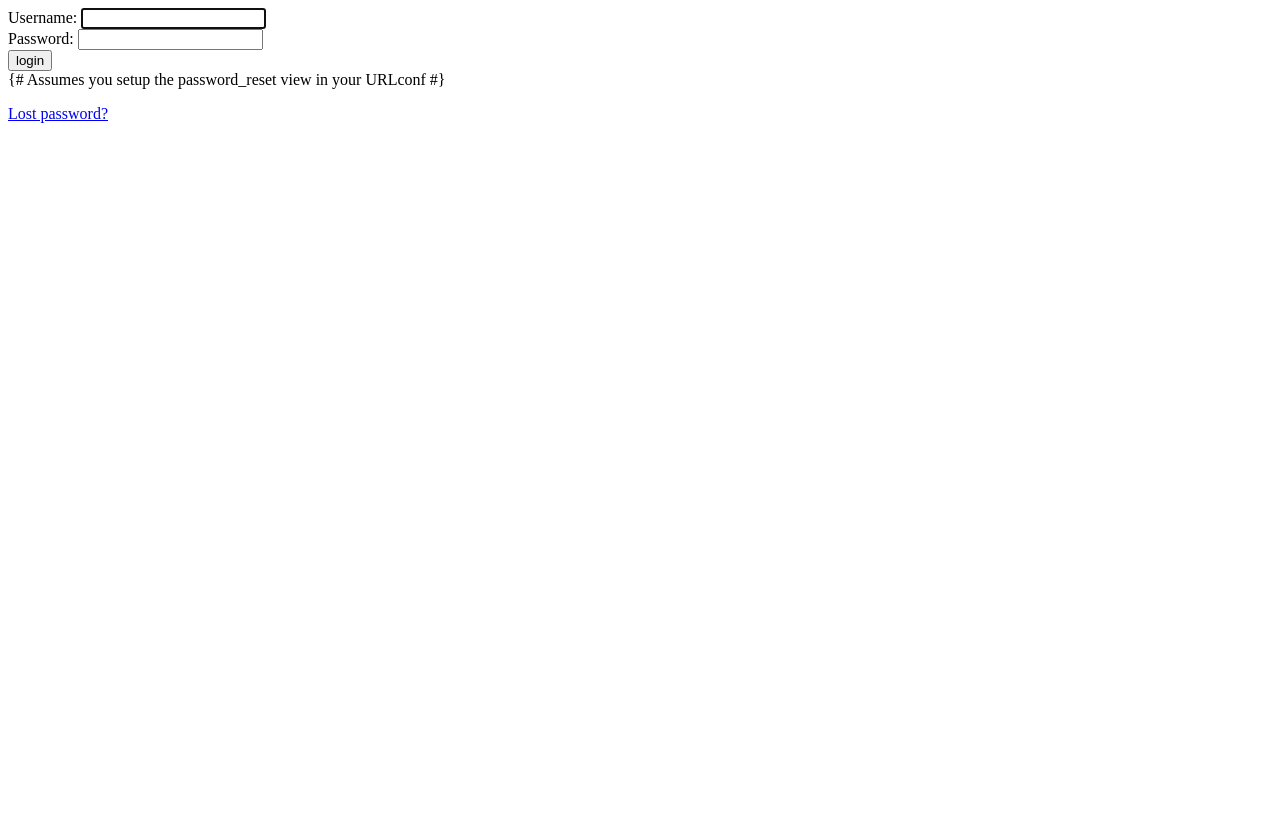
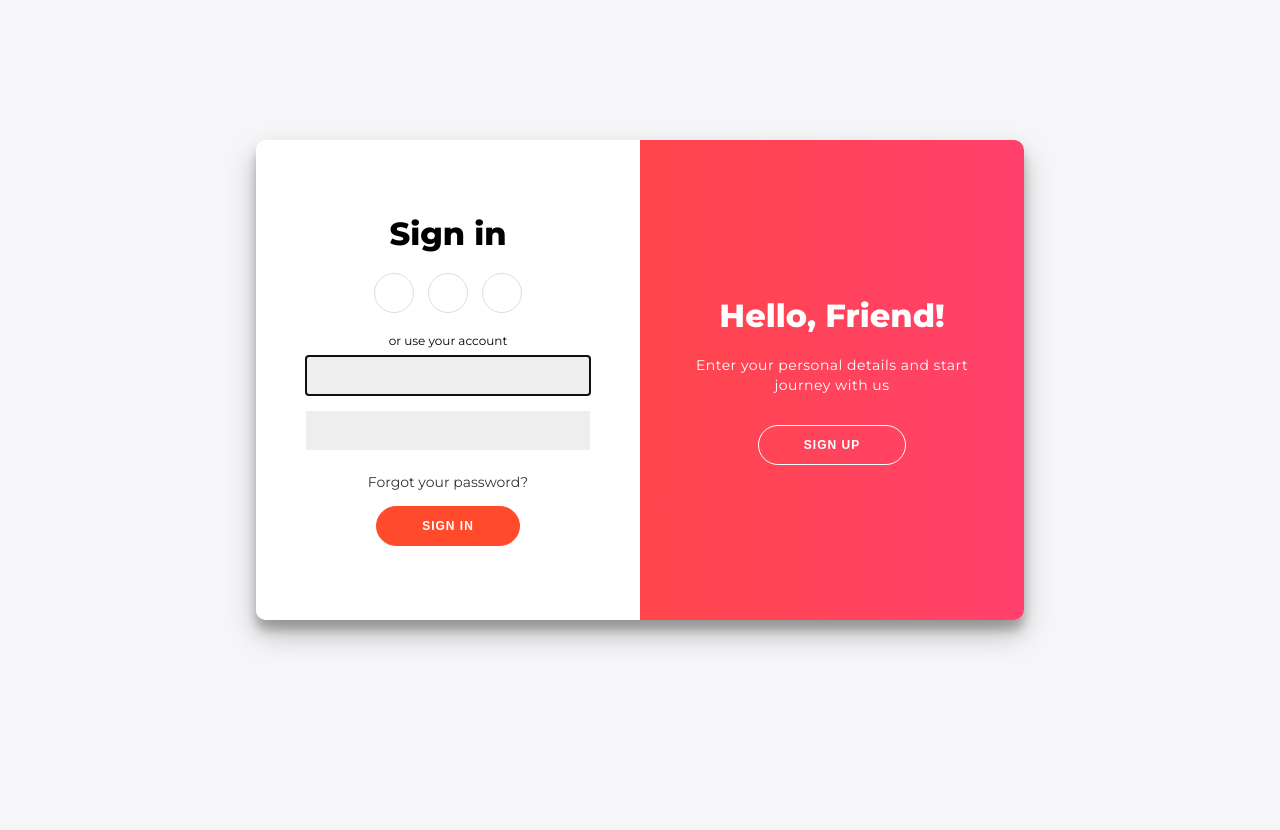
Before and after one commit to bilal93s/doctolib-django, a Django app: page /accounts/login/ in a window 1280 px wide. Before the commit the page ends 800 px from the top, so only its background shows below. Run offline with Django 3.2, Linux system fonts and the light colour scheme.

Commit message:
front login reset pass done

```diff
--- a/app/templates/registration/login.html
+++ b/app/templates/registration/login.html
@@ -5,11 +5,31 @@
     <meta charset="UTF-8">
     <meta http-equiv="X-UA-Compatible" content="IE=edge">
     <meta name="viewport" content="width=device-width, initial-scale=1.0">
+    {% load static %}
+    <link rel="stylesheet" type="text/css" href="{% static 'doctolib/login.css' %}">
+    <script src="{% static 'doctolib/login.js' %}"></script>
     <title>Authentification</title>
 </head>
 
 <body>
     {% block content %}
+    <div class="container" id="container">
+        <div class="form-container sign-up-container">
+            <form action="#">
+                <h1>Create Account</h1>
+                <div class="social-container">
+                    <a href="#" class="social"><i class="fab fa-facebook-f"></i></a>
+                    <a href="#" class="social"><i class="fab fa-google-plus-g"></i></a>
+                    <a href="#" class="social"><i class="fab fa-linkedin-in"></i></a>
+                </div>
+                <span>or use your email for registration</span>
+                <input type="text" placeholder="Name" />
+                <input type="email" placeholder="Email" />
+                <input type="password" placeholder="Password" />
+                <button>Sign Up</button>
+            </form>
+        </div>
+        <div class="form-container sign-in-container">
             {% if form.errors %}
             <p>Your username and password didn't match. Please
                 try again.</p>
@@ -25,23 +45,34 @@
             {% endif %}
             <form method="post" action="{% url 'login' %}">
                 {% csrf_token %}
-        <div>
-            <td>{{ form.username.label_tag }}</td>
-            <td>{{ form.username }}</td>
+                <h1>Sign in</h1>
+                <div class="social-container">
+                    <a href="#" class="social"><i class="fab fa-facebook-f"></i></a>
+                    <a href="#" class="social"><i class="fab fa-google-plus-g"></i></a>
+                    <a href="#" class="social"><i class="fab fa-linkedin-in"></i></a>
                 </div>
-        <div>
-            <td>{{ form.password.label_tag }}</td>
-            <td>{{ form.password }}</td>
+                <span>or use your account</span>
+                {{ form.username }}
+                {{ form.password }}
+                <a href="{% url 'password_reset' %}">Forgot your password?</a>
+                <button>Sign In</button>
+            </form>
         </div>
-        <div>
-            <input type="submit" value="login" />
-            <input type="hidden" name="next" value="{{ next }}" />
+        <div class="overlay-container">
+            <div class="overlay">
+                <div class="overlay-panel overlay-left">
+                    <h1>Welcome Back!</h1>
+                    <p>To keep connected with us please login with your personal info</p>
+                    <button class="ghost" id="signIn">Sign In</button>
                 </div>
-    </form>
-    {# Assumes you setup the password_reset view in your
-    URLconf #}
-    <p><a href="{% url 'password_reset' %}">Lost
-            password?</a></p>
+                <div class="overlay-panel overlay-right">
+                    <h1>Hello, Friend!</h1>
+                    <p>Enter your personal details and start journey with us</p>
+                    <button class="ghost" id="signUp">Sign Up</button>
+                </div>
+            </div>
+        </div>
+    </div>
     {% endblock %}
 </body>
 
--- a/app/templates/registration/password_reset_done.html
+++ b/app/templates/registration/password_reset_done.html
@@ -5,12 +5,14 @@
     <meta charset="UTF-8">
     <meta http-equiv="X-UA-Compatible" content="IE=edge">
     <meta name="viewport" content="width=device-width, initial-scale=1.0">
+    {% load static %}
+    <link rel="stylesheet" type="text/css" href="{% static 'doctolib/login.css' %}">
     <title>Mot de passe reset avec succès !</title>
 </head>
 
 <body>
     {% block content %}
-    <p>Un e-mail a été envoyé à ton adresse pour reset ton mot de passe !.</p>
+    <h1>Un e-mail a été envoyé pour reinitiliser ton mot de passe !</h1>
     {% endblock %}
 
 </body>
--- /dev/null
+++ b/doctolib/static/doctolib/login.css
@@ -0,0 +1,251 @@
+@import url('https://fonts.googleapis.com/css?family=Montserrat:400,800');
+
+* {
+	box-sizing: border-box;
+}
+
+body {
+	background: #f6f5f7;
+	display: flex;
+	justify-content: center;
+	align-items: center;
+	flex-direction: column;
+	font-family: 'Montserrat', sans-serif;
+	height: 100vh;
+	margin: -20px 0 50px;
+}
+
+h1 {
+	font-weight: bold;
+	margin: 0;
+}
+
+h2 {
+	text-align: center;
+}
+
+p {
+	font-size: 14px;
+	font-weight: 100;
+	line-height: 20px;
+	letter-spacing: 0.5px;
+	margin: 20px 0 30px;
+}
+
+span {
+	font-size: 12px;
+}
+
+a {
+	color: #333;
+	font-size: 14px;
+	text-decoration: none;
+	margin: 15px 0;
+}
+
+button {
+	border-radius: 20px;
+	border: 1px solid #FF4B2B;
+	background-color: #FF4B2B;
+	color: #FFFFFF;
+	font-size: 12px;
+	font-weight: bold;
+	padding: 12px 45px;
+	letter-spacing: 1px;
+	text-transform: uppercase;
+	transition: transform 80ms ease-in;
+}
+
+button:active {
+	transform: scale(0.95);
+}
+
+button:focus {
+	outline: none;
+}
+
+button.ghost {
+	background-color: transparent;
+	border-color: #FFFFFF;
+}
+
+form {
+	background-color: #FFFFFF;
+	display: flex;
+	align-items: center;
+	justify-content: center;
+	flex-direction: column;
+	padding: 0 50px;
+	height: 100%;
+	text-align: center;
+}
+
+input {
+	background-color: #eee;
+	border: none;
+	padding: 12px 15px;
+	margin: 8px 0;
+	width: 100%;
+}
+
+.container {
+	background-color: #fff;
+	border-radius: 10px;
+  	box-shadow: 0 14px 28px rgba(0,0,0,0.25),
+			0 10px 10px rgba(0,0,0,0.22);
+	position: relative;
+	overflow: hidden;
+	width: 768px;
+	max-width: 100%;
+	min-height: 480px;
+}
+
+.form-container {
+	position: absolute;
+	top: 0;
+	height: 100%;
+	transition: all 0.6s ease-in-out;
+}
+
+.sign-in-container {
+	left: 0;
+	width: 50%;
+	z-index: 2;
+}
+
+.container.right-panel-active .sign-in-container {
+	transform: translateX(100%);
+}
+
+.sign-up-container {
+	left: 0;
+	width: 50%;
+	opacity: 0;
+	z-index: 1;
+}
+
+.container.right-panel-active .sign-up-container {
+	transform: translateX(100%);
+	opacity: 1;
+	z-index: 5;
+	animation: show 0.6s;
+}
+
+@keyframes show {
+	0%, 49.99% {
+		opacity: 0;
+		z-index: 1;
+	}
+
+	50%, 100% {
+		opacity: 1;
+		z-index: 5;
+	}
+}
+
+.overlay-container {
+	position: absolute;
+	top: 0;
+	left: 50%;
+	width: 50%;
+	height: 100%;
+	overflow: hidden;
+	transition: transform 0.6s ease-in-out;
+	z-index: 100;
+}
+
+.container.right-panel-active .overlay-container{
+	transform: translateX(-100%);
+}
+
+.overlay {
+	background: #FF416C;
+	background: -webkit-linear-gradient(to right, #FF4B2B, #FF416C);
+	background: linear-gradient(to right, #FF4B2B, #FF416C);
+	background-repeat: no-repeat;
+	background-size: cover;
+	background-position: 0 0;
+	color: #FFFFFF;
+	position: relative;
+	left: -100%;
+	height: 100%;
+	width: 200%;
+  	transform: translateX(0);
+	transition: transform 0.6s ease-in-out;
+}
+
+.container.right-panel-active .overlay {
+  	transform: translateX(50%);
+}
+
+.overlay-panel {
+	position: absolute;
+	display: flex;
+	align-items: center;
+	justify-content: center;
+	flex-direction: column;
+	padding: 0 40px;
+	text-align: center;
+	top: 0;
+	height: 100%;
+	width: 50%;
+	transform: translateX(0);
+	transition: transform 0.6s ease-in-out;
+}
+
+.overlay-left {
+	transform: translateX(-20%);
+}
+
+.container.right-panel-active .overlay-left {
+	transform: translateX(0);
+}
+
+.overlay-right {
+	right: 0;
+	transform: translateX(0);
+}
+
+.container.right-panel-active .overlay-right {
+	transform: translateX(20%);
+}
+
+.social-container {
+	margin: 20px 0;
+}
+
+.social-container a {
+	border: 1px solid #DDDDDD;
+	border-radius: 50%;
+	display: inline-flex;
+	justify-content: center;
+	align-items: center;
+	margin: 0 5px;
+	height: 40px;
+	width: 40px;
+}
+
+footer {
+    background-color: #222;
+    color: #fff;
+    font-size: 14px;
+    bottom: 0;
+    position: fixed;
+    left: 0;
+    right: 0;
+    text-align: center;
+    z-index: 999;
+}
+
+footer p {
+    margin: 10px 0;
+}
+
+footer i {
+    color: red;
+}
+
+footer a {
+    color: #3c97bf;
+    text-decoration: none;
+}
--- a/doctolib/templates/doctolib/base.html
+++ b/doctolib/templates/doctolib/base.html
@@ -25,7 +25,7 @@
                     <a class="nav-link" href="javascript:void(0);"><i class="fas fa-tachometer-alt"></i>Home</a>
                 </li>
                 <li class="nav-item">
-                    <a class="nav-link" href="javascript:void(0);"><i class="far fa-address-book"></i>Connexion</a>
+                    <a class="nav-link" href="{% url 'login' %}"><i class="far fa-address-book"></i>Connexion</a>
                 </li>
                 <li class="nav-item">
                     <a class="nav-link" href="javascript:void(0);"><i class="far fa-clone"></i>Inscription</a>
```
Also changed, not shown: app/templates/registration/password_reset_form.html (+52 -2 lines), doctolib/static/doctolib/login.js (added, +11 -0 lines), doctolib/migrations/0001_initial.py (added), 3 other files. Lines whose indentation alone changed are shown as unchanged.
